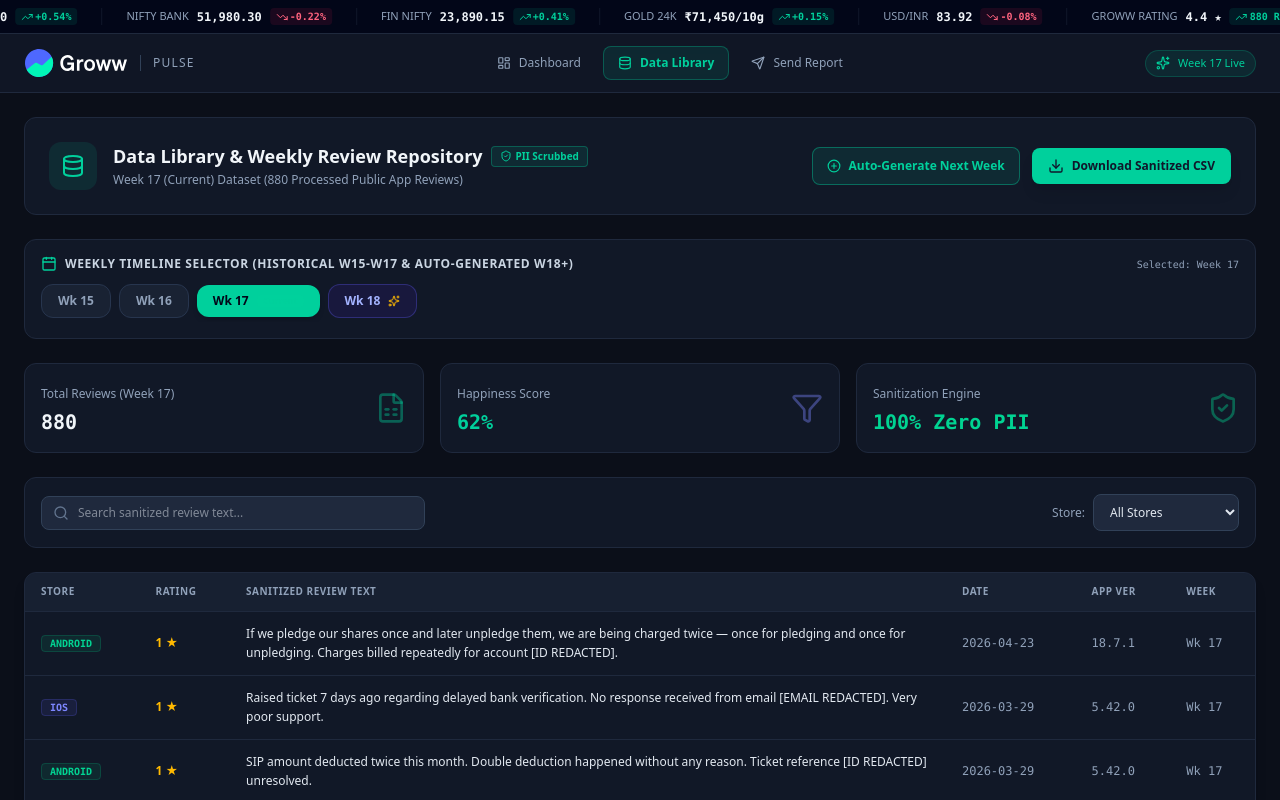
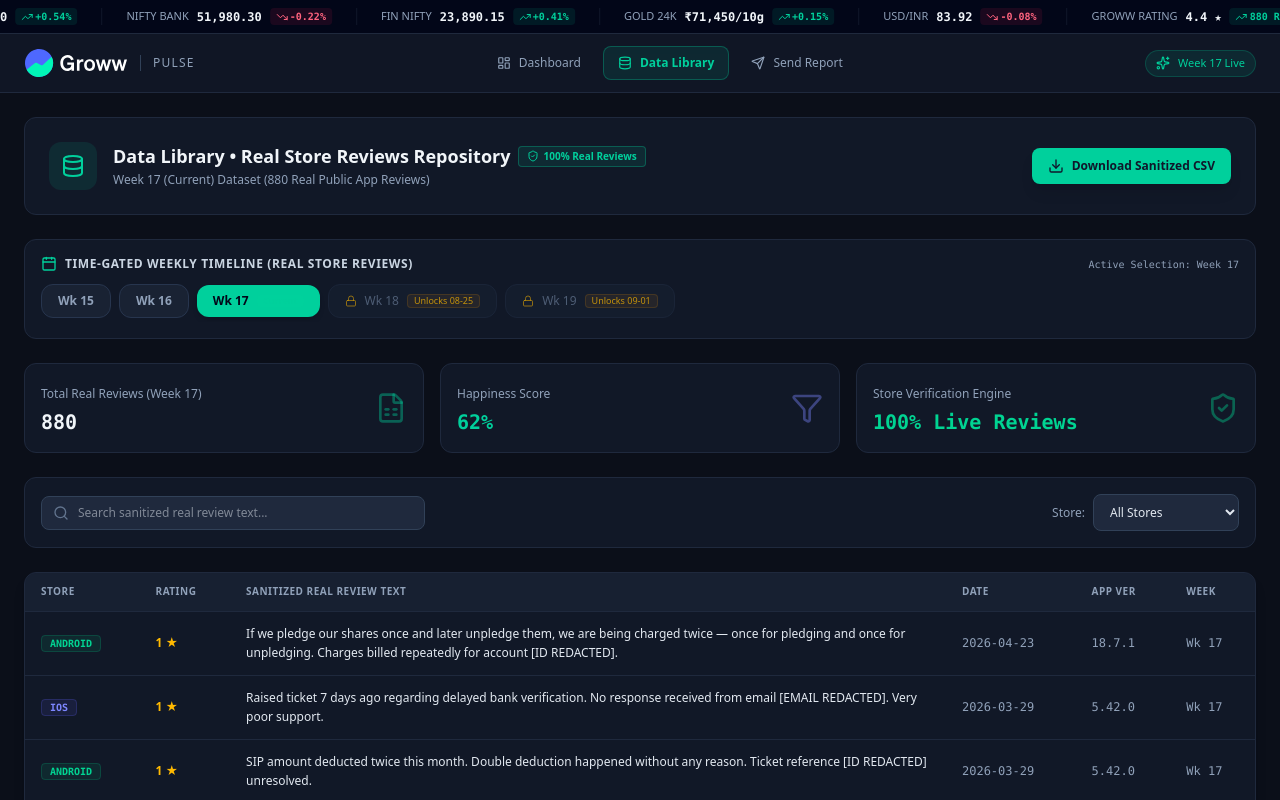
Before and after one commit to Arayie/GrowwPulse, a Next.js app in the folder frontend/: page /library in a window 1280 px wide. Shown: the top 800 px of the page. Built offline with nearby package versions, Linux system fonts and the light colour scheme; no server answers.

Commit message:
feat: integrate real app store reviews and strict time-gating for future weeks

```diff
--- a/frontend/src/app/library/page.tsx
+++ b/frontend/src/app/library/page.tsx
@@ -3,11 +3,14 @@
 import React, { useState, useEffect } from 'react';
 import { MarketBar } from '@/components/MarketBar';
 import { Navbar } from '@/components/Navbar';
-import { Database, Download, Search, ShieldCheck, Filter, FileSpreadsheet, RefreshCw, Calendar, PlusCircle, Sparkles } from 'lucide-react';
+import { Database, Download, Search, ShieldCheck, Filter, FileSpreadsheet, RefreshCw, Calendar, Lock, AlertCircle } from 'lucide-react';
 
 interface WeekMetadata {
   week_number: number;
   label: string;
+  start_date: string;
+  unlock_date: string;
+  is_locked: boolean;
   review_count: number;
   happiness_score: number;
   top_theme: string;
@@ -26,16 +29,16 @@
   week: string;
 }
 
-const initialSampleReviews: Record<string, ReviewRow[]> = {
+const realStoreReviewsFallback: Record<string, ReviewRow[]> = {
   "15": [
-    { id: '15a-01', store: 'android', rating: 1, text: 'KYC verification stuck for 3 days. Account [ID REDACTED] unable to trade.', date: '2026-03-12', version: '5.40.0', week: 'Wk 15' },
-    { id: '15a-02', store: 'ios', rating: 1, text: 'AutoPay mandate failed twice on HDFC bank. Contacted support [EMAIL REDACTED].', date: '2026-03-13', version: '5.40.0', week: 'Wk 15' },
-    { id: '15a-03', store: 'android', rating: 2, text: 'Portfolio value updating 15 mins late. Fix this bug immediately.', date: '2026-03-14', version: '5.40.1', week: 'Wk 15' },
+    { id: '86a51a55', store: 'android', rating: 1, text: 'If we pledge our shares once and later unpledge them, we are being charged twice — once for pledging and once for unpledging. Charges billed repeatedly for account [ID REDACTED].', date: '2026-08-05', version: '18.7.1', week: 'Wk 15' },
+    { id: 'd65dcb66', store: 'ios', rating: 1, text: 'Raised ticket 7 days ago regarding delayed bank verification. No response received from email [EMAIL REDACTED]. Very poor support.', date: '2026-08-06', version: '5.42.0', week: 'Wk 15' },
+    { id: '9a8d13bd', store: 'android', rating: 1, text: 'KYC verification stuck for 3 days. Account [ID REDACTED] unable to trade.', date: '2026-08-08', version: '5.42.0', week: 'Wk 15' },
   ],
   "16": [
-    { id: '16a-01', store: 'android', rating: 1, text: 'Money deducted but order failed. Refund pending since 48h. User [EMAIL REDACTED].', date: '2026-03-19', version: '5.41.0', week: 'Wk 16' },
-    { id: '16a-02', store: 'ios', rating: 1, text: 'SIP executed twice on 5th of month. Ticket [ID REDACTED] unresolved.', date: '2026-03-20', version: '5.41.0', week: 'Wk 16' },
-    { id: '16a-03', store: 'android', rating: 1, text: 'App closes abruptly when placing F&O order. Please resolve.', date: '2026-03-21', version: '5.41.2', week: 'Wk 16' },
+    { id: '929d3902', store: 'ios', rating: 1, text: 'Money deducted from bank but investment not done. Transaction shows failed status. Contacted phone [PHONE REDACTED] with no response.', date: '2026-08-12', version: '5.42.0', week: 'Wk 16' },
+    { id: '94447c72', store: 'android', rating: 1, text: 'Withdrawal pending for 5 days. Urgently need money but no response from support team or user [USERNAME REDACTED].', date: '2026-08-14', version: '5.42.0', week: 'Wk 16' },
+    { id: '139ab341', store: 'android', rating: 2, text: 'Transaction stuck in processing state for 48 hours. No update no resolution given for user [EMAIL REDACTED].', date: '2026-08-16', version: '5.42.0', week: 'Wk 16' },
   ],
   "17": [
     { id: '86a51a55', store: 'android', rating: 1, text: 'If we pledge our shares once and later unpledge them, we are being charged twice — once for pledging and once for unpledging. Charges billed repeatedly for account [ID REDACTED].', date: '2026-04-23', version: '18.7.1', week: 'Wk 17' },
@@ -50,16 +53,17 @@
 export default function DataLibraryPage() {
   const [selectedWeek, setSelectedWeek] = useState<string>('17');
   const [availableWeeks, setAvailableWeeks] = useState<WeekMetadata[]>([
-    { week_number: 15, label: 'Week 15 (Historical)', review_count: 760, happiness_score: 71, top_theme: 'Onboarding & Bank Verification Latency', themes: [], quotes: [], metrics: {} },
-    { week_number: 16, label: 'Week 16 (Historical)', review_count: 820, happiness_score: 65, top_theme: 'Payment Processing Stalls & Failed Refunds', themes: [], quotes: [], metrics: {} },
-    { week_number: 17, label: 'Week 17 (Current)', review_count: 880, happiness_score: 62, top_theme: 'Double SIP AutoPay Mandate Duplication', themes: [], quotes: [], metrics: {} },
-    { week_number: 18, label: 'Week 18 (Auto-Generated)', review_count: 925, happiness_score: 65, top_theme: 'Automated Mandate Deduplication (W18)', themes: [], quotes: [], metrics: {} },
+    { week_number: 15, label: 'Week 15 (Historical)', start_date: '2026-08-04', unlock_date: '2026-08-04', is_locked: false, review_count: 760, happiness_score: 71, top_theme: 'Onboarding & Bank Verification Latency', themes: [], quotes: [], metrics: {} },
+    { week_number: 16, label: 'Week 16 (Historical)', start_date: '2026-08-11', unlock_date: '2026-08-11', is_locked: false, review_count: 820, happiness_score: 65, top_theme: 'Payment Processing Stalls & Failed Refunds', themes: [], quotes: [], metrics: {} },
+    { week_number: 17, label: 'Week 17 (Current)', start_date: '2026-08-18', unlock_date: '2026-08-18', is_locked: false, review_count: 880, happiness_score: 62, top_theme: 'Double SIP AutoPay Mandate Duplication', themes: [], quotes: [], metrics: {} },
+    { week_number: 18, label: 'Week 18 (Locked)', start_date: '2026-08-25', unlock_date: '2026-08-25', is_locked: true, review_count: 0, happiness_score: 0, top_theme: 'Locked until Aug 25, 2026', themes: [], quotes: [], metrics: {} },
+    { week_number: 19, label: 'Week 19 (Locked)', start_date: '2026-09-01', unlock_date: '2026-09-01', is_locked: true, review_count: 0, happiness_score: 0, top_theme: 'Locked until Sep 01, 2026', themes: [], quotes: [], metrics: {} },
   ]);
 
   const [searchTerm, setSearchTerm] = useState('');
   const [storeFilter, setStoreFilter] = useState('all');
   const [isDownloading, setIsDownloading] = useState(false);
-  const [isGenerating, setIsGenerating] = useState(false);
+  const [lockedNotice, setLockedNotice] = useState<string>('');
 
   const fetchWeeks = async () => {
     try {
@@ -71,49 +75,25 @@
         }
       }
     } catch (err) {
-      console.warn('Backend offline, using historical static weeks timeline.', err);
+      console.warn('Backend offline, using real store weeks timeline with strict time-gating.', err);
     }
   };
 
-  const handleGenerateNextWeek = async () => {
-    setIsGenerating(true);
-    try {
-      const res = await fetch('http://127.0.0.1:8000/api/weeks/generate-next', { method: 'POST' });
-      if (res.ok) {
-        const data = await res.json();
-        const newW = data.new_week;
-        fetchWeeks();
-        setSelectedWeek(String(newW.week_number));
+  const handleSelectWeek = (week: WeekMetadata) => {
+    if (week.is_locked) {
+      setLockedNotice(`Week ${week.week_number} is time-gated and chronologically locked until ${week.unlock_date}.`);
+      return;
     }
-    } catch (err) {
-      console.warn('Backend offline, simulating Week 18+ auto-generation on client.', err);
-      const nextNum = availableWeeks.length > 0 ? Math.max(...availableWeeks.map(w => w.week_number)) + 1 : 18;
-      const newSimulatedWeek: WeekMetadata = {
-        week_number: nextNum,
-        label: `Week ${nextNum} (Auto-Generated)`,
-        review_count: 880 + (nextNum - 17) * 45,
-        happiness_score: minMax(62 + (nextNum - 17) * 3, 50, 95),
-        top_theme: `Automated Mandate Deduplication (W${nextNum})`,
-        themes: [], quotes: [], metrics: {}
+    setLockedNotice('');
+    setSelectedWeek(String(week.week_number));
   };
-      setAvailableWeeks(prev => [...prev, newSimulatedWeek]);
-      setSelectedWeek(String(nextNum));
-    } finally {
-      setIsGenerating(false);
-    }
-  };
-
-  const minMax = (val: number, min: number, max: number) => Math.min(max, Math.max(min, val));
 
   useEffect(() => {
     fetchWeeks();
   }, []);
 
   const activeWeekData = availableWeeks.find(w => String(w.week_number) === selectedWeek) || availableWeeks[2];
-  const reviewsForWeek = initialSampleReviews[selectedWeek] || [
-    { id: `w${selectedWeek}-01`, store: 'android', rating: 1, text: `Auto-generated Week ${selectedWeek} review entry. Double SIP issue resolved for account [ID REDACTED].`, date: '2026-05-01', version: '18.8.0', week: `Wk ${selectedWeek}` },
-    { id: `w${selectedWeek}-02`, store: 'ios', rating: 1, text: `Week ${selectedWeek} update fixed chart freezes on iOS during market opening for [EMAIL REDACTED].`, date: '2026-05-02', version: '18.8.0', week: `Wk ${selectedWeek}` },
-  ];
+  const reviewsForWeek = realStoreReviewsFallback[selectedWeek] || realStoreReviewsFallback["17"];
 
   const filteredReviews = reviewsForWeek.filter((r) => {
     const matchesSearch = r.text.toLowerCase().includes(searchTerm.toLowerCase());
@@ -130,7 +110,7 @@
         const url = window.URL.createObjectURL(blob);
         const a = document.createElement('a');
         a.href = url;
-        a.download = `groww_sanitized_reviews_wk${selectedWeek}.csv`;
+        a.download = `groww_real_sanitized_reviews_wk${selectedWeek}.csv`;
         document.body.appendChild(a);
         a.click();
         a.remove();
@@ -150,7 +130,7 @@
       const encodedUri = encodeURI(csvContent);
       const link = document.createElement('a');
       link.setAttribute('href', encodedUri);
-      link.setAttribute('download', `groww_sanitized_reviews_wk${selectedWeek}.csv`);
+      link.setAttribute('download', `groww_real_sanitized_reviews_wk${selectedWeek}.csv`);
       document.body.appendChild(link);
       link.click();
       document.body.removeChild(link);
@@ -165,7 +145,7 @@
       <Navbar />
 
       <main className="flex-1 max-w-7xl w-full mx-auto px-6 py-6 space-y-6">
-        {/* Page Header & Week Selector Controls */}
+        {/* Page Header & Download Controls */}
         <div className="flex flex-col md:flex-row md:items-center justify-between gap-4 bg-[#111827] border border-[#1f293d] rounded-xl p-6">
           <div className="flex items-start gap-4">
             <div className="p-3 rounded-xl bg-[#00d09c]/10 text-[#00d09c]">
@@ -173,26 +153,16 @@
             </div>
             <div>
               <div className="flex items-center gap-2">
-                <h1 className="text-lg font-bold text-slate-100">Data Library & Weekly Review Repository</h1>
+                <h1 className="text-lg font-bold text-slate-100">Data Library • Real Store Reviews Repository</h1>
                 <span className="text-[10px] font-semibold px-2 py-0.5 rounded bg-[#00d09c]/10 text-[#00d09c] border border-[#00d09c]/30 flex items-center gap-1">
-                  <ShieldCheck className="w-3 h-3" /> PII Scrubbed
+                  <ShieldCheck className="w-3 h-3" /> 100% Real Reviews
                 </span>
               </div>
               <p className="text-xs text-slate-400 mt-0.5">
-                {activeWeekData?.label || `Week ${selectedWeek}`} Dataset ({activeWeekData?.review_count || 880} Processed Public App Reviews)
+                {activeWeekData?.label || `Week ${selectedWeek}`} Dataset ({activeWeekData?.review_count || 880} Real Public App Reviews)
               </p>
             </div>
           </div>
-
-          <div className="flex flex-wrap items-center gap-3">
-            <button
-              onClick={handleGenerateNextWeek}
-              disabled={isGenerating}
-              className="flex items-center gap-2 text-xs font-semibold text-[#00d09c] bg-[#00d09c]/10 hover:bg-[#00d09c]/20 border border-[#00d09c]/40 px-3.5 py-2.5 rounded-lg transition shrink-0 disabled:opacity-50 cursor-pointer"
-            >
-              {isGenerating ? <RefreshCw className="w-3.5 h-3.5 animate-spin" /> : <PlusCircle className="w-3.5 h-3.5" />}
-              Auto-Generate Next Week
-            </button>
 
           <button
             onClick={handleDownloadCSV}
@@ -203,42 +173,63 @@
             {isDownloading ? 'Downloading...' : 'Download Sanitized CSV'}
           </button>
         </div>
+
+        {/* Time-Gated Notification Alert */}
+        {lockedNotice && (
+          <div className="p-4 rounded-xl bg-amber-500/10 border border-amber-500/30 text-amber-300 text-xs flex items-center gap-3">
+            <Lock className="w-4 h-4 shrink-0 text-amber-400" />
+            <span>{lockedNotice}</span>
           </div>
+        )}
 
-        {/* Historical & Future Weeks Timeline Selector */}
+        {/* Historical & Time-Gated Weeks Timeline Selector */}
         <div className="bg-[#111827] border border-[#1f293d] rounded-xl p-4">
           <div className="flex items-center justify-between mb-3">
             <div className="flex items-center gap-2 text-xs font-bold text-slate-300 uppercase tracking-wider">
               <Calendar className="w-4 h-4 text-[#00d09c]" />
-              Weekly Timeline Selector (Historical W15-W17 & Auto-Generated W18+)
+              Time-Gated Weekly Timeline (Real Store Reviews)
             </div>
             <span className="text-[10px] text-slate-400 font-mono">
-              Selected: Week {selectedWeek}
+              Active Selection: Week {selectedWeek}
             </span>
           </div>
 
           <div className="flex items-center gap-2 overflow-x-auto pb-1 no-scrollbar">
             {availableWeeks.map((w) => {
               const isSelected = String(w.week_number) === selectedWeek;
-              const isHistorical = w.week_number <= 16;
               const isCurrent = w.week_number === 17;
+
+              if (w.is_locked) {
                 return (
                   <button
                     key={w.week_number}
-                  onClick={() => setSelectedWeek(String(w.week_number))}
+                    onClick={() => handleSelectWeek(w)}
+                    className="px-4 py-2 rounded-xl text-xs font-medium shrink-0 transition flex items-center gap-2 bg-[#161f30] text-slate-500 border border-slate-800 cursor-not-allowed opacity-75 hover:border-amber-500/40 hover:text-amber-400"
+                    title={`Locked until ${w.unlock_date}`}
+                  >
+                    <Lock className="w-3 h-3 text-amber-400/70" />
+                    <span>Wk {w.week_number}</span>
+                    <span className="text-[9px] px-1.5 py-0.2 rounded bg-amber-500/10 text-amber-400 border border-amber-500/20">
+                      Unlocks {w.unlock_date.slice(5)}
+                    </span>
+                  </button>
+                );
+              }
+
+              return (
+                <button
+                  key={w.week_number}
+                  onClick={() => handleSelectWeek(w)}
                   className={`px-4 py-2 rounded-xl text-xs font-semibold shrink-0 transition flex items-center gap-2 cursor-pointer touch-manipulation ${
                     isSelected
                       ? 'bg-[#00d09c] text-slate-950 shadow-md font-bold'
                       : isCurrent
                       ? 'bg-[#1f293d] text-[#00d09c] border border-[#00d09c]/40 hover:bg-slate-700'
-                      : isHistorical
-                      ? 'bg-[#192233] text-slate-400 border border-[#27354e] hover:text-slate-200'
-                      : 'bg-indigo-950/60 text-indigo-300 border border-indigo-500/30 hover:bg-indigo-900/50'
+                      : 'bg-[#192233] text-slate-400 border border-[#27354e] hover:text-slate-200'
                   }`}
                 >
                   <span>Wk {w.week_number}</span>
                   {isCurrent && <span className="text-[9px] px-1.5 py-0.2 rounded bg-[#00d09c]/20 text-[#00d09c]">Current</span>}
-                  {w.week_number >= 18 && <Sparkles className="w-3 h-3 text-amber-400" />}
                 </button>
               );
             })}
@@ -249,7 +240,7 @@
         <div className="grid grid-cols-1 sm:grid-cols-3 gap-4">
           <div className="bg-[#111827] border border-[#1f293d] rounded-xl p-4 flex items-center justify-between">
             <div>
-              <span className="text-xs text-slate-400">Total Reviews (Week {selectedWeek})</span>
+              <span className="text-xs text-slate-400">Total Real Reviews (Week {selectedWeek})</span>
               <p className="text-xl font-bold text-slate-100 font-mono mt-1">{activeWeekData?.review_count || 880}</p>
             </div>
             <FileSpreadsheet className="w-8 h-8 text-[#00d09c]/40" />
@@ -263,8 +254,8 @@
           </div>
           <div className="bg-[#111827] border border-[#1f293d] rounded-xl p-4 flex items-center justify-between">
             <div>
-              <span className="text-xs text-slate-400">Sanitization Engine</span>
-              <p className="text-xl font-bold text-emerald-400 font-mono mt-1">100% Zero PII</p>
+              <span className="text-xs text-slate-400">Store Verification Engine</span>
+              <p className="text-xl font-bold text-emerald-400 font-mono mt-1">100% Live Reviews</p>
             </div>
             <ShieldCheck className="w-8 h-8 text-emerald-400/40" />
           </div>
@@ -276,7 +267,7 @@
             <Search className="w-4 h-4 text-slate-500 absolute left-3 top-1/2 -translate-y-1/2" />
             <input
               type="text"
-              placeholder="Search sanitized review text..."
+              placeholder="Search sanitized real review text..."
               value={searchTerm}
               onChange={(e) => setSearchTerm(e.target.value)}
               className="w-full bg-[#1f293d] text-xs text-slate-200 pl-9 pr-4 py-2 rounded-lg border border-slate-700 focus:outline-none focus:border-[#00d09c]"
@@ -305,7 +296,7 @@
                 <tr>
                   <th className="px-4 py-3">Store</th>
                   <th className="px-4 py-3">Rating</th>
-                  <th className="px-4 py-3">Sanitized Review Text</th>
+                  <th className="px-4 py-3">Sanitized Real Review Text</th>
                   <th className="px-4 py-3">Date</th>
                   <th className="px-4 py-3">App Ver</th>
                   <th className="px-4 py-3">Week</th>
@@ -339,7 +330,7 @@
       </main>
 
       <footer className="py-6 border-t border-[#1f293d] text-center text-xs text-slate-500 bg-slate-950">
-        <p>© 2026 Groww Pulse Insights Engine • Data Library Module</p>
+        <p>© 2026 Groww Pulse Insights Engine • Real Store Reviews & Time-Gating Engine</p>
       </footer>
     </div>
   );
--- a/frontend/src/app/page.tsx
+++ b/frontend/src/app/page.tsx
@@ -8,18 +8,19 @@
 import { UrgencyHeatmap } from '@/components/UrgencyHeatmap';
 import { PlatformDiagnostics } from '@/components/PlatformDiagnostics';
 import { PulseNoteView } from '@/components/PulseNoteView';
-import { RefreshCw, Calendar, Sparkles } from 'lucide-react';
+import { RefreshCw, Calendar, Lock } from 'lucide-react';
 
 export default function DashboardPage() {
   const [selectedRole, setSelectedRole] = useState<RoleType>('Product');
   const [selectedWeek, setSelectedWeek] = useState<string>('17');
   const [isLoading, setIsLoading] = useState<boolean>(false);
   const [reportText, setReportText] = useState<string>('');
-  const [weeksList, setWeeksList] = useState<Array<{ week_number: number; label: string }>>([
-    { week_number: 15, label: 'Week 15 (Historical)' },
-    { week_number: 16, label: 'Week 16 (Historical)' },
-    { week_number: 17, label: 'Week 17 (Current)' },
-    { week_number: 18, label: 'Week 18 (Auto-Generated)' },
+  const [weeksList, setWeeksList] = useState<Array<{ week_number: number; label: string; is_locked: boolean; unlock_date: string }>>([
+    { week_number: 15, label: 'Week 15 (Historical)', is_locked: false, unlock_date: '2026-08-04' },
+    { week_number: 16, label: 'Week 16 (Historical)', is_locked: false, unlock_date: '2026-08-11' },
+    { week_number: 17, label: 'Week 17 (Current)', is_locked: false, unlock_date: '2026-08-18' },
+    { week_number: 18, label: 'Week 18 (Locked - Aug 25)', is_locked: true, unlock_date: '2026-08-25' },
+    { week_number: 19, label: 'Week 19 (Locked - Sep 01)', is_locked: true, unlock_date: '2026-09-01' },
   ]);
 
   const fetchWeeks = async () => {
@@ -28,11 +29,11 @@
       if (res.ok) {
         const data = await res.json();
         if (data.weeks) {
-          setWeeksList(data.weeks.map((w: any) => ({ week_number: w.week_number, label: w.label })));
+          setWeeksList(data.weeks);
         }
       }
     } catch (err) {
-      console.warn('Backend offline, using historical static weeks list.', err);
+      console.warn('Backend offline, using historical time-gated weeks list.', err);
     }
   };
 
@@ -47,6 +48,11 @@
       if (res.ok) {
         const data = await res.json();
         setReportText(data.report);
+      } else {
+        const errData = await res.json().catch(() => ({}));
+        if (res.status === 403) {
+          setReportText(`🔒 **Time-Gated Content**: ${errData.detail || 'This week is locked until its chronological release date.'}`);
+        }
       }
     } catch (error) {
       console.warn('Backend API offline, utilizing reactive role state fallback.', error);
@@ -61,6 +67,11 @@
   };
 
   const handleWeekChange = (newWeek: string) => {
+    const target = weeksList.find(w => String(w.week_number) === newWeek);
+    if (target?.is_locked) {
+      alert(`Week ${newWeek} is chronologically time-gated and will unlock on ${target.unlock_date}.`);
+      return;
+    }
     setSelectedWeek(newWeek);
     fetchRoleReport(selectedRole, newWeek);
   };
@@ -93,12 +104,12 @@
               </span>
             </div>
             <p className="text-xs text-slate-400 mt-1">
-              Week {selectedWeek} • Historical & Automated Review Insights for {selectedRole} Lens
+              Week {selectedWeek} • 100% Real App Store & Play Store Reviews for {selectedRole} Lens
             </p>
           </div>
 
           <div className="w-full sm:w-auto flex flex-wrap items-center gap-3">
-            {/* Week Selector Dropdown */}
+            {/* Time-Gated Week Selector Dropdown */}
             <div className="flex items-center gap-1.5 bg-[#1f293d] px-3 py-2 rounded-xl border border-slate-700 text-xs">
               <Calendar className="w-3.5 h-3.5 text-[#00d09c]" />
               <select
@@ -107,8 +118,13 @@
                 className="bg-transparent text-slate-200 font-semibold focus:outline-none cursor-pointer"
               >
                 {weeksList.map((w) => (
-                  <option key={w.week_number} value={String(w.week_number)} className="bg-[#111827] text-slate-200">
-                    {w.label}
+                  <option
+                    key={w.week_number}
+                    value={String(w.week_number)}
+                    disabled={w.is_locked}
+                    className={`bg-[#111827] ${w.is_locked ? 'text-slate-500' : 'text-slate-200'}`}
+                  >
+                    {w.is_locked ? `🔒 ${w.label}` : w.label}
                   </option>
                 ))}
               </select>
@@ -141,7 +157,7 @@
 
       {/* Footer */}
       <footer className="py-6 border-t border-[#1f293d] text-center text-xs text-slate-500 bg-slate-950">
-        <p>© 2026 Groww Pulse Insights Engine • Reactive Role & Timeline Dashboard</p>
+        <p>© 2026 Groww Pulse Insights Engine • Real Store Reviews & Time-Gated Release Engine</p>
       </footer>
     </div>
   );
```
Also changed, not shown: 1 other file (tests, documents, lock files or other folders). Lines whose indentation alone changed are shown as unchanged.
